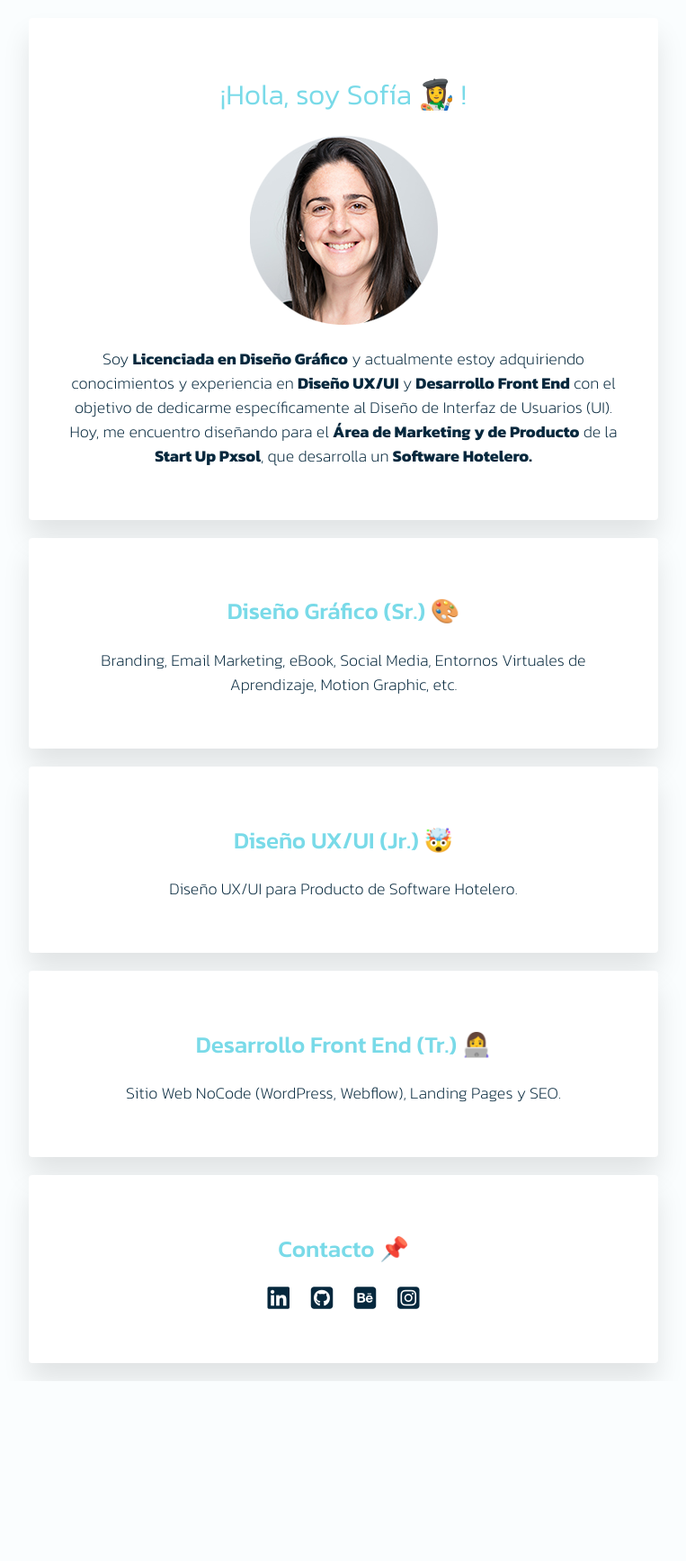
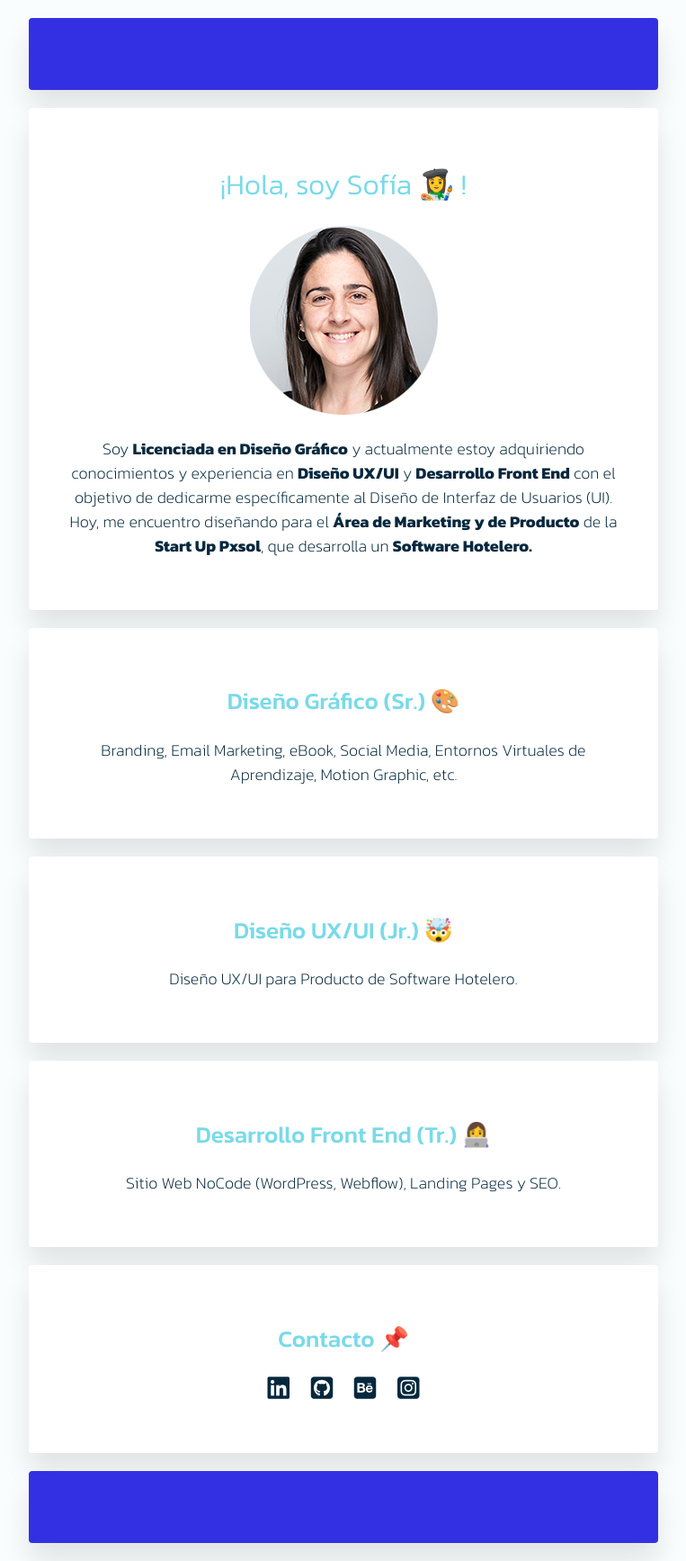
Before and after one commit to socuerdo/mi-perfil, a plain HTML site: page index.html in a window 1280 px wide. Shown: the whole page at 90% size, without its empty margins (258-1021 px from the left). Before the commit the page ends 1535 px from the top, so only its background shows below. Drawn offline with Linux system fonts and the light colour scheme.

Commit message:
Se agrega header y footer

```diff
--- a/index.html
+++ b/index.html
@@ -15,6 +15,7 @@
 
 <body>
     <div class="container">
+        <div class="card-white" id="header"></div>
         <div class="card-white">
             <h1>¡Hola, soy Sofía 👩‍🎨 !</h1>
             <img src="images/img-profile.png" alt="foto de perfil">
@@ -62,6 +63,7 @@
             </li>
         </ul>
     </div>
+    <div class="card-white" id="footer"></div>
     </div>
 </body>
 
--- a/style.css
+++ b/style.css
@@ -15,6 +15,14 @@ body {
     border-radius: 4px;
     margin: 20px 0px;
     text-align: center;
+}
+
+#header {
+    background-color: #3330E4;
+}
+
+#footer {
+    background-color: #3330E4;
 }
 
 .list-inline {
```
